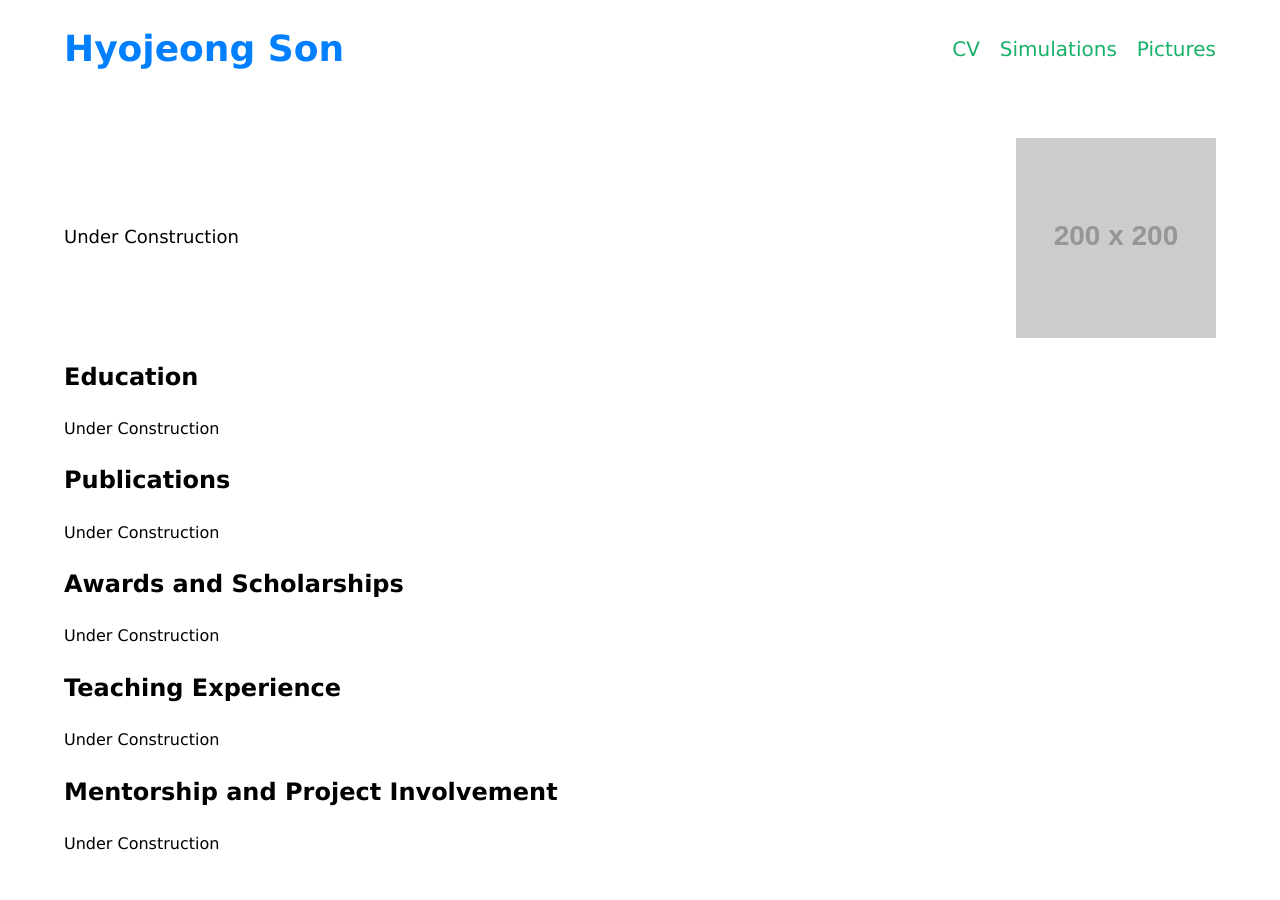
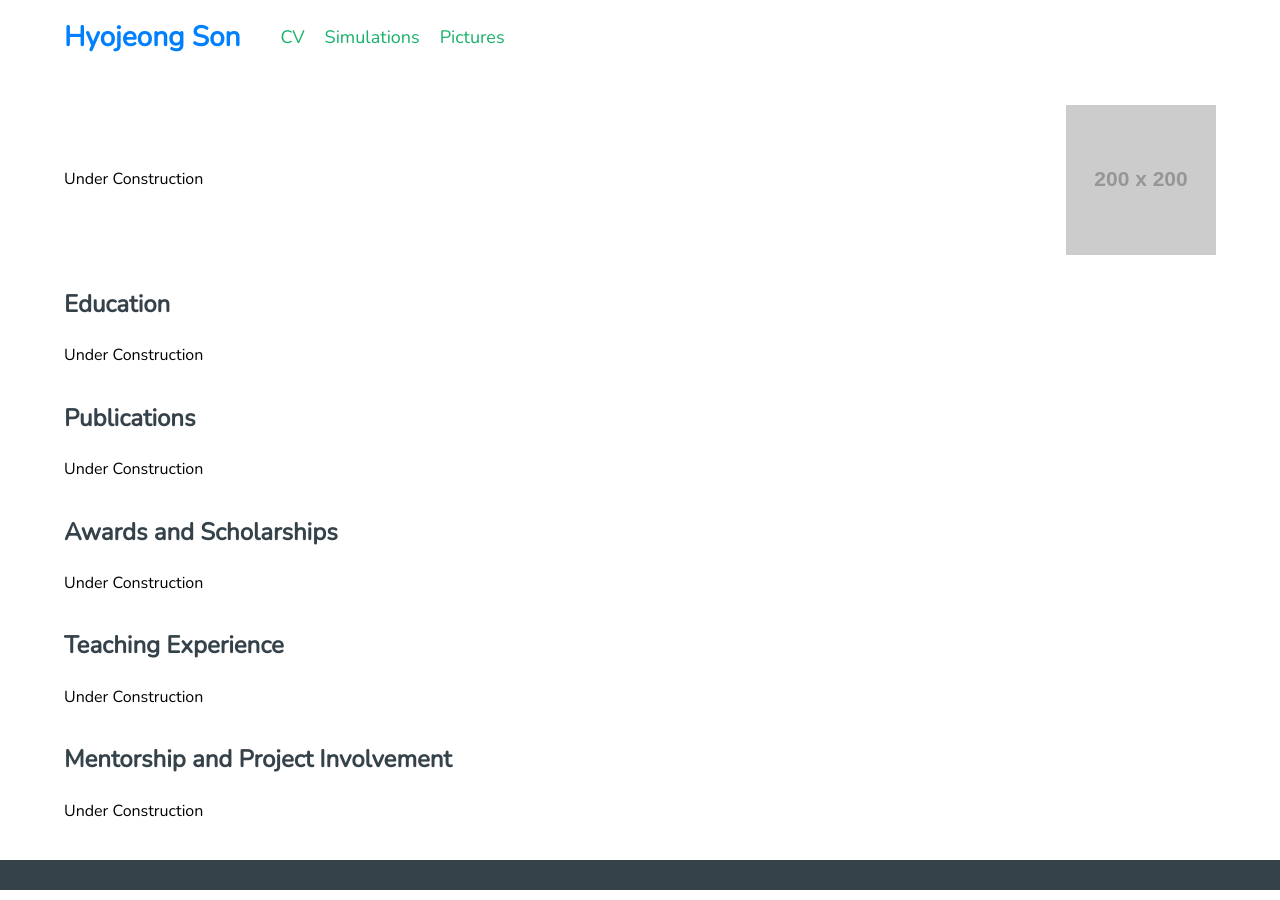
Before and after one commit to hyojeong-son/hyojeong-son.github.io, a Jekyll site: the page built from index.md, in a window 1280 px wide. Built offline with Jekyll 4.4.1, drawn with Linux system fonts in a browser that asks for light colours.

Commit message:
Update style.css

```diff
--- a/assets/css/style.css
+++ b/assets/css/style.css
@@ -3,7 +3,7 @@
 /* Basic Styles */
 
 body {
-  font-family: Verdana, sans-serif; /* Changed font to Verdana */
+  font-family: 'Nunito', sans-serif; /* Changed font to Nunito */
   line-height: 1.6;
   margin: 0;
   padding: 0;
@@ -19,8 +19,7 @@ body {
 header {
   background: #ffffff; /* White background */
   color: #000000;
-  padding: 20px 0;
-  /* Removed border-bottom to eliminate horizontal line */
+  padding: 15px 0;
 }
 
 header a {
@@ -29,7 +28,7 @@ header a {
 }
 
 header h1 {
-  font-size: 36px; /* Larger font size for your name */
+  font-size: 28px; /* Reduced font size for simplicity */
   margin: 0;
 }
 
@@ -38,7 +37,7 @@ header h1 a {
 }
 
 header nav {
-  margin-left: auto; /* Push navigation to the right */
+  margin-left: 20px; /* Space between name and nav links */
 }
 
 header ul {
@@ -49,12 +48,12 @@ header ul {
 }
 
 header li {
-  margin-left: 20px;
+  margin-left: 20px; /* Space between nav items */
 }
 
 header nav a {
   color: #17B169; /* Navigation links in color #17B169 */
-  font-size: 20px; /* Smaller font size than your name */
+  font-size: 18px; /* Smaller font size than your name */
 }
 
 .header-content {
@@ -65,19 +64,38 @@ header nav a {
 .intro {
   display: flex;
   align-items: center;
-  margin-top: 40px;
+  margin-top: 30px;
 }
 
 .intro p {
-  font-size: 18px;
-  flex: 1; /* Allow the paragraph to take up remaining space */
+  font-size: 16px; /* Reduced font size */
+  flex: 1;
 }
 
 .intro img {
-  width: 200px; /* Adjust size as needed */
-  height: 200px; /* Ensure it's square */
-  object-fit: cover; /* Ensure the image fills the square */
-  margin-left: 20px; /* Space between text and image */
+  width: 150px; /* Adjusted size */
+  height: 150px; /* Ensure it's square */
+  object-fit: cover;
+  margin-left: 20px;
+}
+
+main h2 {
+  color: #35424a;
+  margin-top: 30px;
+  font-size: 24px; /* Reduced font size */
+}
+
+main p {
+  font-size: 16px; /* Consistent font size */
+}
+
+footer {
+  background: #35424a;
+  color: #ffffff;
+  text-align: center;
+  padding: 15px;
+  margin-top: 20px;
+  font-size: 14px;
 }
 
 @media(max-width: 768px) {
```
